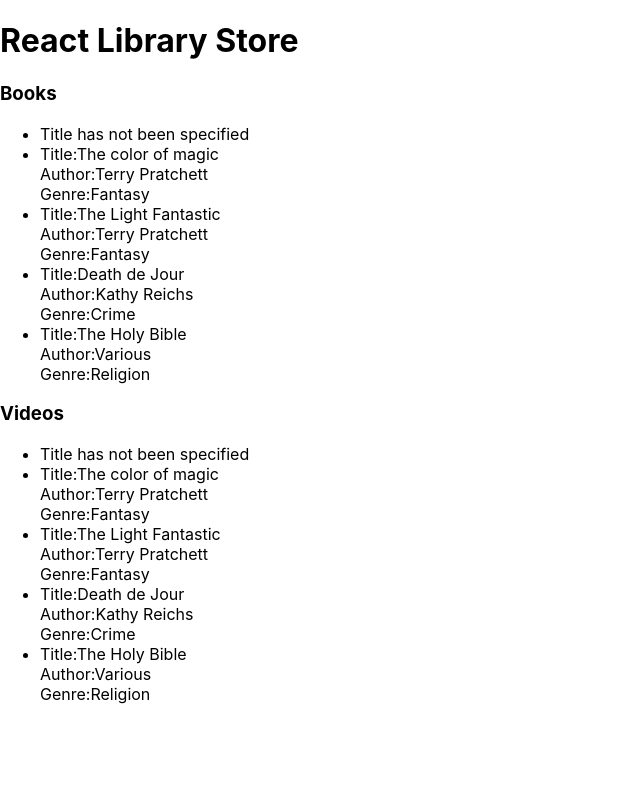
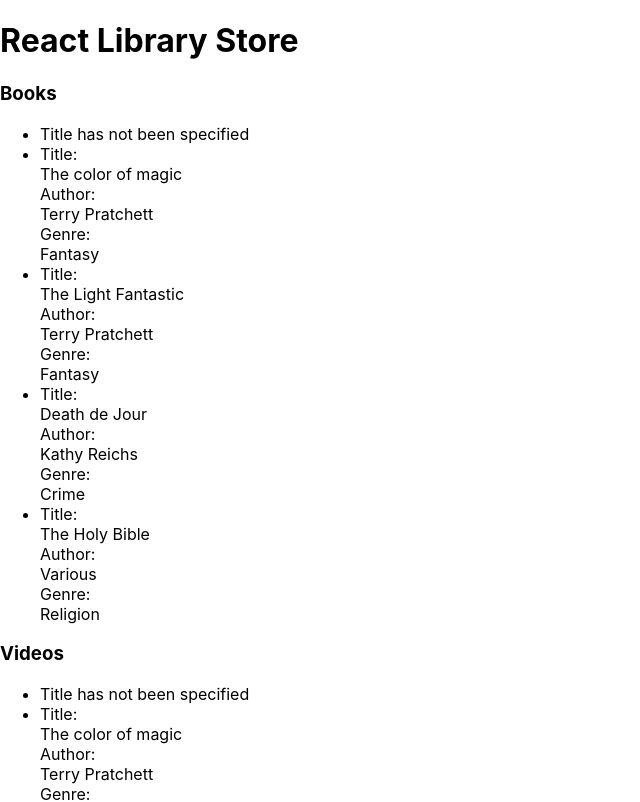
Before and after one commit to james4-daf/react-library-store-example, a React (Create React App) app: page / in a window 1280 px wide. Shown: the top 802 px of the page, without its empty margins (0-640 px from the left). Built offline with nearby package versions, Linux system fonts and the light colour scheme.

Commit message:
Changed span back to div so that we can use it in the bootstrap example later

```diff
--- a/src/components/ListItemField.jsx
+++ b/src/components/ListItemField.jsx
@@ -9,7 +9,7 @@ const ListItemField = ({ labelText, name, text, ...rest }) => {
 	return (
 		<div className={className} {...inputProps}>
 			<label htmlFor={name}>{labelText}</label>
-			<span name={name}>{text}</span>
+			<div name={name}>{text}</div>
 		</div>
 	);
 };
```
Also changed, not shown: 1 other file (tests, documents, lock files or other folders).
